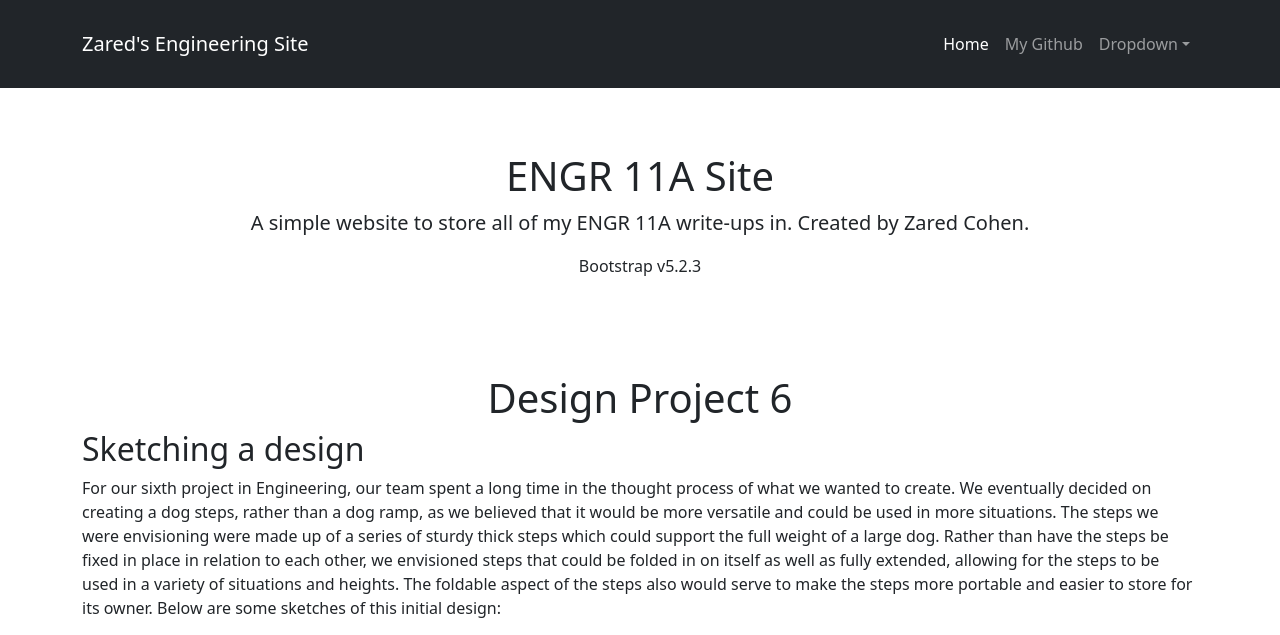
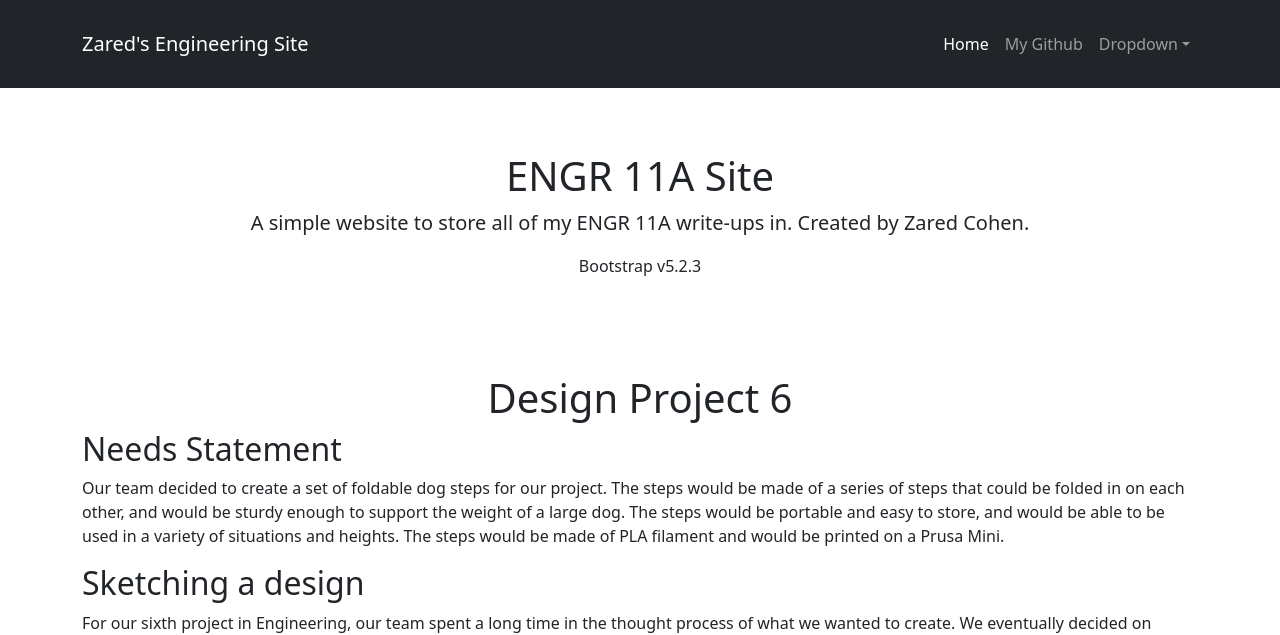
Before and after one commit to zaredos/ENGR-site, a plain HTML site: page 4-8.html in a window 1280 px wide. Shown: the top 635 px of the page. Drawn offline with nearby package versions, Linux system fonts and the light colour scheme.

Commit message:
added needs statement for project 6

```diff
--- a/4-8.html
+++ b/4-8.html
@@ -48,6 +48,12 @@
                 <div class="text-center mt-5">
                     <h1 id="4-8">Design Project 6</h1>
                 </div>
+
+                <h2>Needs Statement</h2>
+                <p>
+                    Our team decided to create a set of foldable dog steps for our project. The steps would be made of a series of steps that could be folded in on each other, and would be sturdy enough to support the weight of a large dog. The steps would be portable and easy to store, and would be able to be used in a variety of situations and heights. The steps would be made of PLA filament and would be printed on a Prusa Mini.
+                </p>
+
                 <h2>Sketching a design</h2>
                 <p>
                     For our sixth project in Engineering, our team spent a long time in the thought process of what we wanted to create. We eventually decided on creating a dog steps, rather than a dog ramp, as we believed that it would be more versatile and could be used in more situations. The steps we were envisioning were made up of a series of sturdy thick steps which could support the full weight of a large dog. Rather than have the steps be fixed in place in relation to each other, we envisioned steps that could be folded in on itself as well as fully extended, allowing for the steps to be used in a variety of situations and heights. The foldable aspect of the steps also would serve to make the steps more portable and easier to store for its owner. Below are some sketches of this initial design:
```
